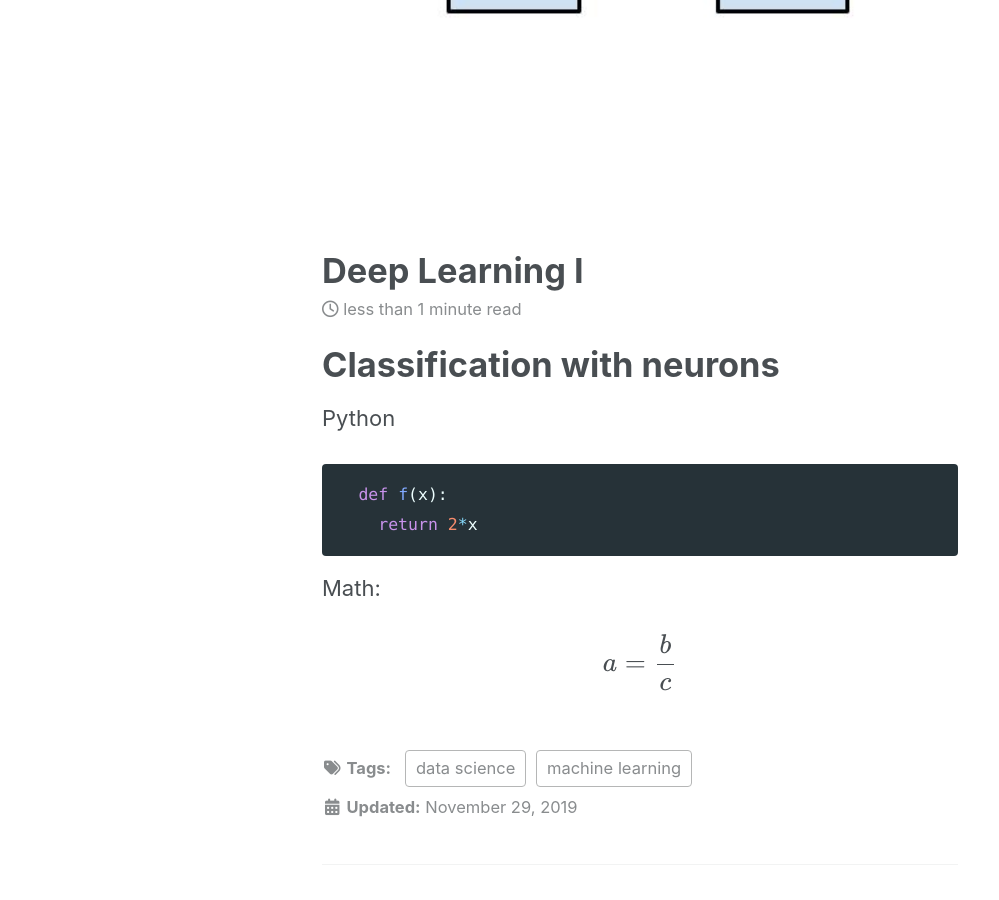
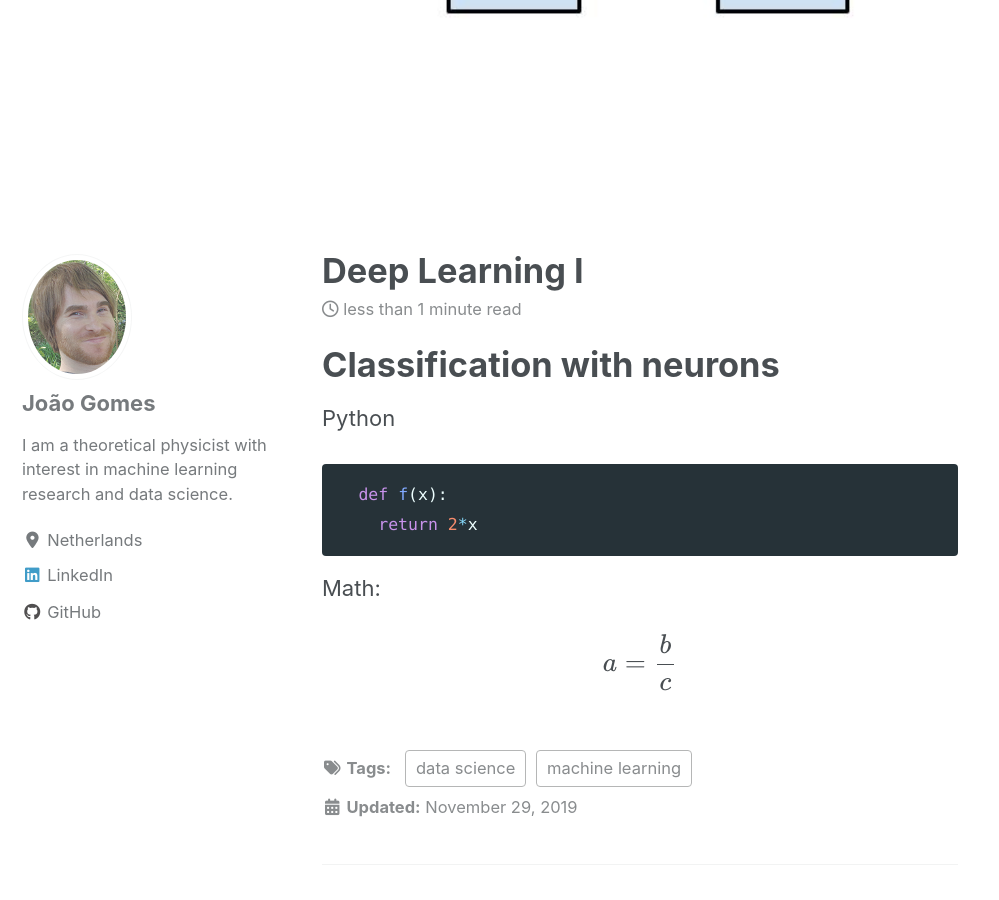
Before and after one commit to joaomvg/ml-pelican-website, a Jekyll site: the page built from _posts/2019-11-29-deeplearning.md, in a window 1280 px wide and 900 px high, scrolled down 861 px. Shown: the whole window, without its empty margins (0-999 px from the left). Built offline with Jekyll 4.4.1, drawn with Linux system fonts in a browser that asks for light colours; cached includes are drawn as plain includes; nearby versions of some CDN libraries; formulas are drawn with MathJax 3.

```diff
--- a/_config.yml
+++ b/_config.yml
@@ -289,7 +289,7 @@ defaults:
       type: posts
     values:
       layout: single
-      author_profile: # true
+      author_profile: true
       read_time: true
       comments: # true
       share: true
```
